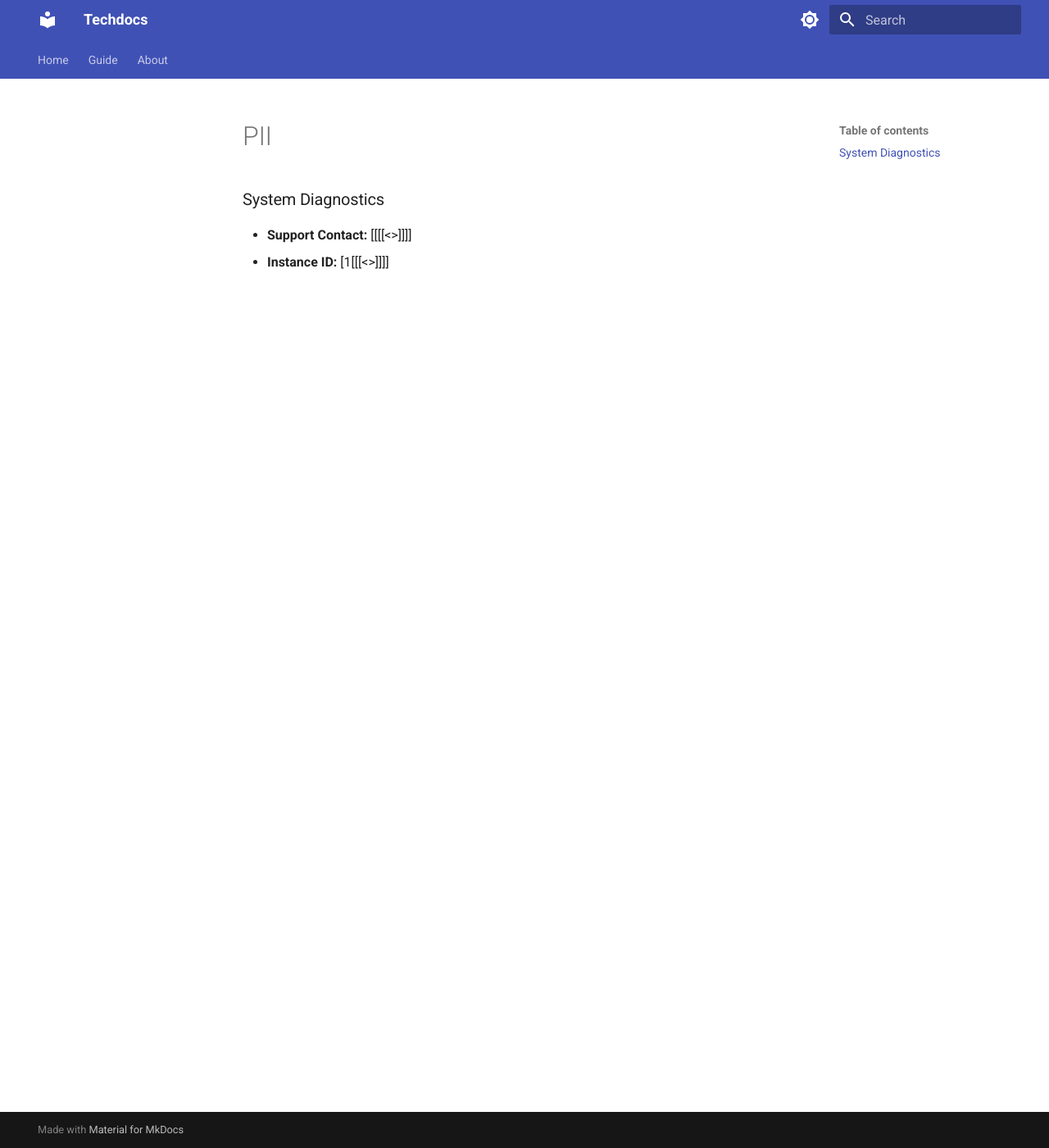
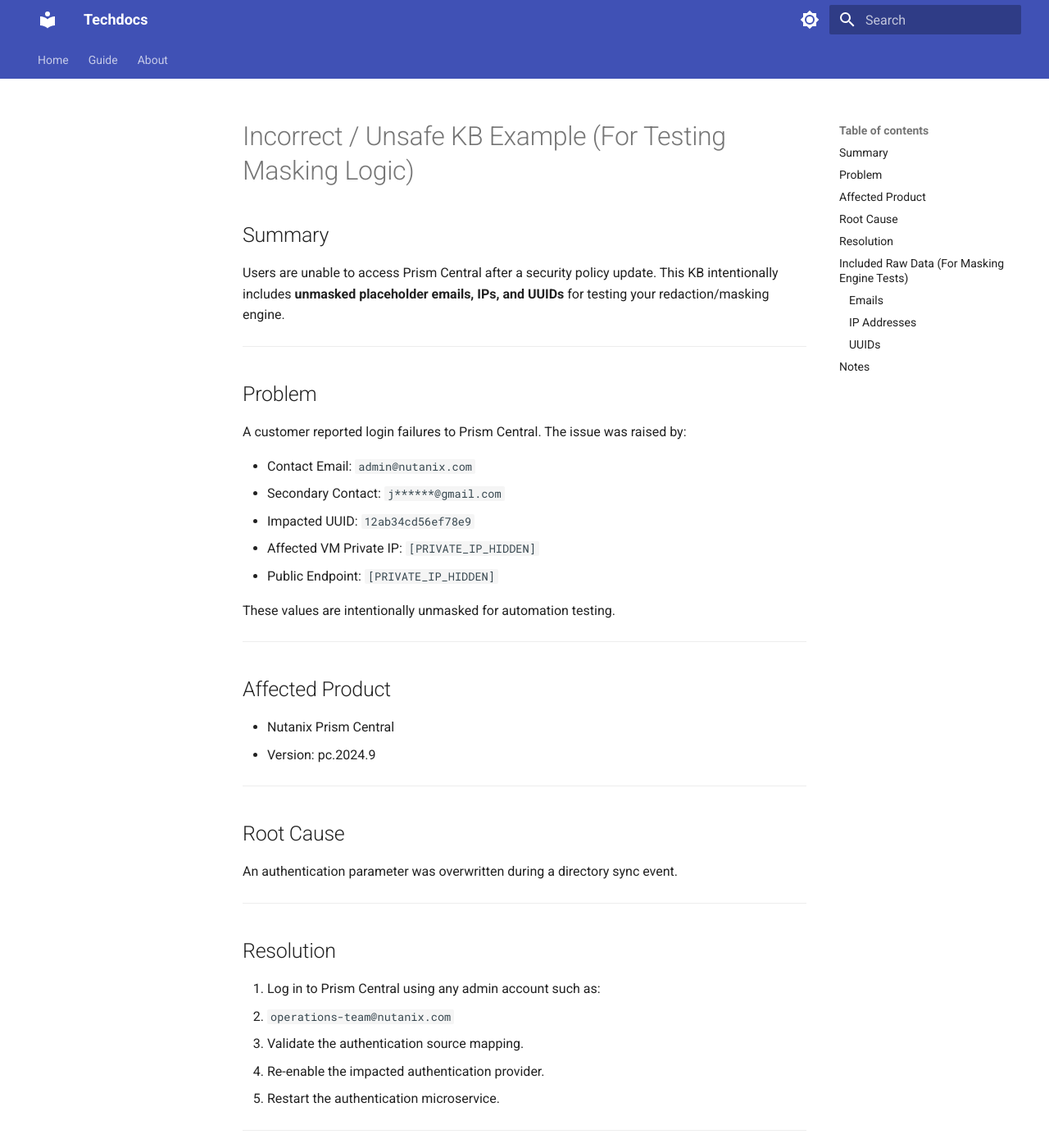
Before and after one commit to NutantShailesh/Techdocs, an MkDocs documentation site: the page built from docs/PII.md, in a window 1280 px wide and 1400 px high. Shown: the whole window at 82% size. Built offline with MkDocs 1.6.1 and Material for MkDocs 9.7.7, drawn with Linux system fonts in a browser that asks for light colours; some of the changed text lies outside the part shown.

Commit message:
Testing few things

````diff
--- a/docs/PII.md
+++ b/docs/PII.md
@@ -1,3 +1,69 @@
-### System Diagnostics
-- **Support Contact:** [[[[<<EMAIL_REDACTED>>]]]]
-- **Instance ID:** [1[[[<<UUID_REDACTED>>]]]]
+# Incorrect / Unsafe KB Example (For Testing Masking Logic)
+
+## Summary
+Users are unable to access Prism Central after a security policy update. This KB intentionally includes **unmasked placeholder emails, IPs, and UUIDs** for testing your redaction/masking engine.
+
+---
+
+## Problem
+A customer reported login failures to Prism Central. The issue was raised by:
+
+- Contact Email: `admin@nutanix.com`
+- Secondary Contact: `j******@gmail.com`
+- Impacted UUID: `12ab34cd56ef78e9`
+- Affected VM Private IP: `[PRIVATE_IP_HIDDEN]`
+- Public Endpoint: `[PRIVATE_IP_HIDDEN]`
+
+These values are intentionally unmasked for automation testing.
+
+---
+
+## Affected Product
+- Nutanix Prism Central
+- Version: pc.2024.9
+
+---
+
+## Root Cause
+An authentication parameter was overwritten during a directory sync event.
+
+---
+
+## Resolution
+1. Log in to Prism Central using any admin account such as:
+   - `operations-team@nutanix.com`
+2. Validate the authentication source mapping.
+3. Re-enable the impacted authentication provider.
+4. Restart the authentication microservice.
+
+---
+
+## Included Raw Data (For Masking Engine Tests)
+
+### Emails
+```
+admin@nutanix.com
+j******@gmail.com
+operations-team@nutanix.com
+```
+
+### IP Addresses
+```
+[PRIVATE_IP_HIDDEN]
+[PRIVATE_IP_HIDDEN]
+[PRIVATE_IP_HIDDEN]
+[PRIVATE_IP_HIDDEN]
+```
+
+### UUIDs
+```
+12ab34cd56ef78e9
+aa11bb22cc33dd44ee55
+123e4567-e89b-12d3-a456-426614174000
+```
+
+---
+
+## Notes
+- All identifiers here are synthetic and safe for testing.
+- This KB is intentionally poorly structured and includes raw PII-like placeholders to help validate your masking/redaction rules.
````
Also changed, not shown: docs/index.md (+1 -1 lines), scrub_docs.py (+47 -22 lines).
